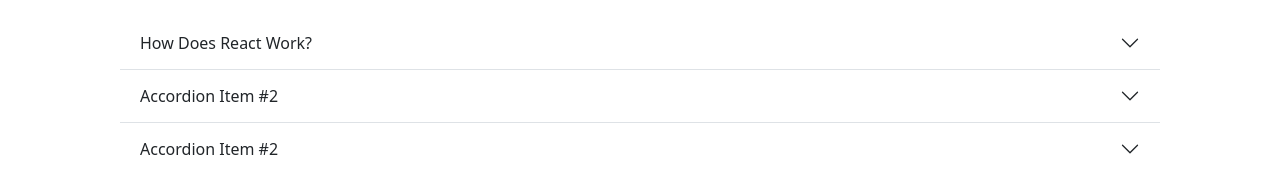
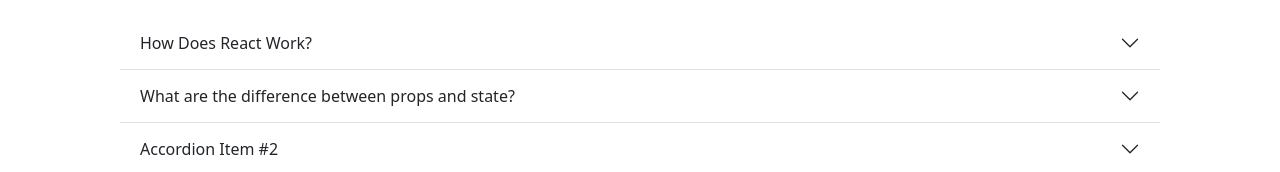
Before and after one commit to sidratulshatil/fitness-center, a React (Create React App) app: page / in a window 1280 px wide. Shown: the part 856-1028 px from the top of the page. Built offline with nearby package versions, Linux system fonts and the light colour scheme.

Commit message:
2nd Question added

```diff
--- a/src/Components/Faq/Faq.js
+++ b/src/Components/Faq/Faq.js
@@ -18,9 +18,15 @@
                     </Accordion.Body>
                 </Accordion.Item>
                 <Accordion.Item eventKey="1">
-                    <Accordion.Header>Accordion Item #2</Accordion.Header>
+                    <Accordion.Header>What are the difference between props and state?</Accordion.Header>
                     <Accordion.Body>
-                        Lorem ipsum dolor sit amet, consectetur adipiscing elit, sed do
+                        React is an opensource JavaScript library that offers a visual overview of the JavaScript architecture for conventional MVC. React promises programmers a model in which substrates cannot directly influence enclosing components—data are downstream, data changes in HTML are efficiently modified, and the DOM is abstracted to boost performance using Virtual DOM.
+
+                        How can we access data from the previous component if the data is just being flowed from components to components? The answer is props. React uses data transmission props that we need to transfer to various components.
+
+                        The difference comes in which component the data are owned. State is owned locally and the component itself updates it. Props are owned and read-only by a parent. Props can be changed only if an upstream shift is caused by a callback function passed on to the child.
+
+                        A prop can be passed on to the child in the state of a parent. They apply to the same value but can only be updated by the parent variable.
 
                     </Accordion.Body>
                 </Accordion.Item>
```
